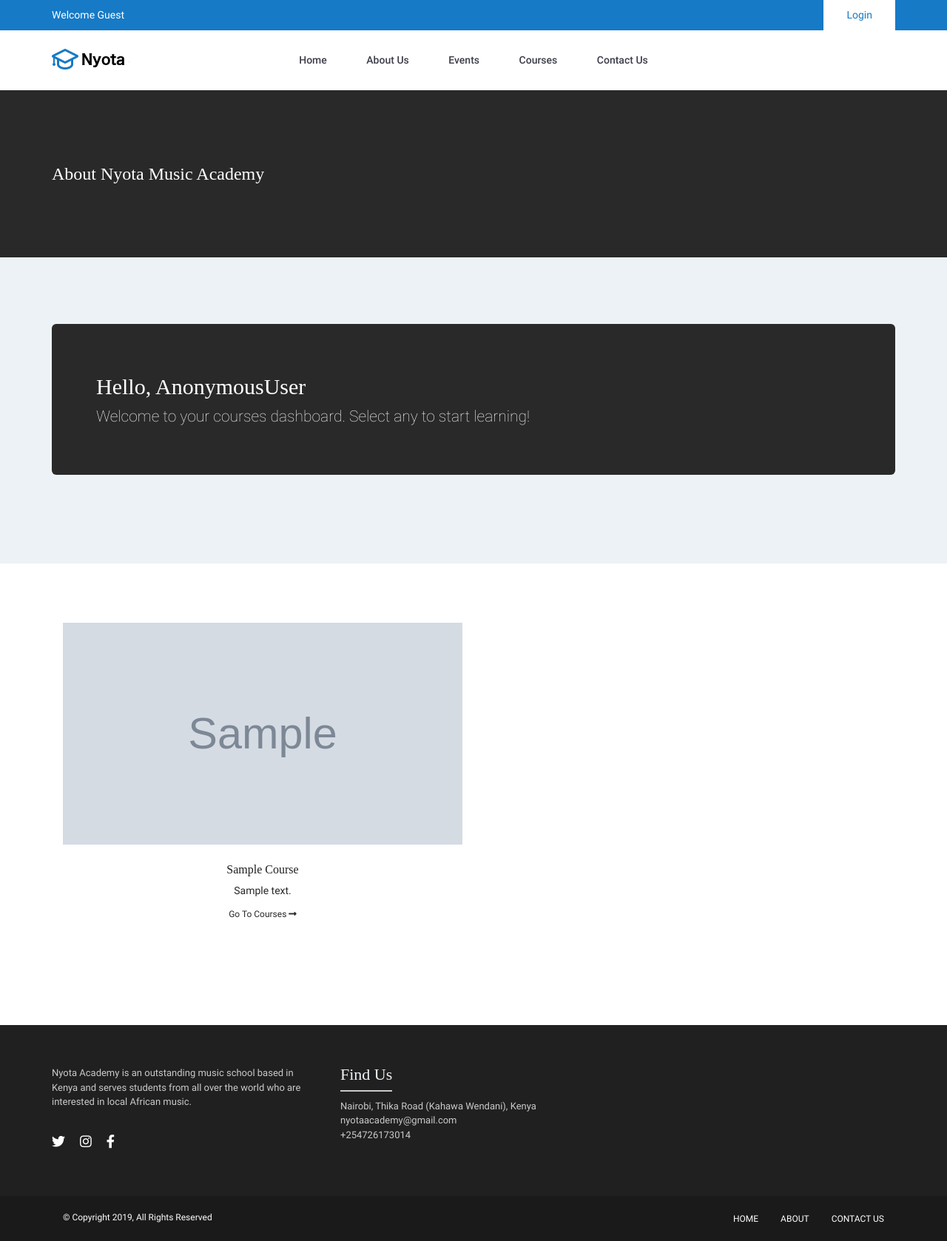
After one commit to xcixor/gathee, a Django app: template src/core/subscriptions/templates/student/user_courses.html in a window 1280 px wide. The commit adds this page. Shown: the whole page at 74% size. Run offline with Django 3.2, Linux system fonts and the light colour scheme; the template is opened without the code that fills it: most values are stand-ins (such as "Sample title", 1, 10 or a date in 2020); grey boxes marked "Sample" are stand-in pictures; grey boxes labelled with a size stand in for pictures from a placeholder-image service; parts of the project's set-up code (start-up, migrations or seed data) failed here and were passed over; some libraries are stand-ins or nearby versions; some web fonts are replaced.

Commit message:
feat(user courses): add user courses dashboard

```diff
--- a/src/core/subscriptions/application/students/students_data.py
+++ b/src/core/subscriptions/application/students/students_data.py
@@ -31,3 +31,8 @@ def students_total():
     """
     total_students = Student.objects.all().count()
     return total_students
+
+
+def get_user_courses(user):
+    """Returns a list of user courses."""
+    return Student.objects.filter(student=user)
--- a/src/core/subscriptions/presentation/urls.py
+++ b/src/core/subscriptions/presentation/urls.py
@@ -9,6 +9,7 @@ from subscriptions.presentation.courses.courses import (
 from subscriptions.presentation.lessons.lessons import course_lesson
 from subscriptions.presentation.about.about_page import about_page
 from subscriptions.presentation.contact.contact_page import contact
+from subscriptions.presentation.student.student import user_courses
 
 
 app_name = 'subscriptions'
@@ -24,5 +25,6 @@ urlpatterns = [
     path('purchase_course/<int:course_id>', send_course_request, name='purchase_course'),
     path('lesson/<int:lesson_id>', course_lesson, name='lesson'),
     path('about', about_page, name='about'),
-    path('contact', contact, name='contact')
+    path('contact', contact, name='contact'),
+    path('user_courses', user_courses, name='user_courses')
 ]
--- /dev/null
+++ b/src/core/subscriptions/static/css/student/student.css
@@ -0,0 +1,8 @@
+.jumbotron {
+    background-color: #292929;
+    color: white !important;
+}
+
+.jumbotron h2 {
+    color: white !important;
+}
--- a/src/core/subscriptions/templates/base.html
+++ b/src/core/subscriptions/templates/base.html
@@ -108,6 +108,7 @@
                                         <li><a href="/logout">Logout</a></li>
                                     </ul>
                                 </li>
+                                <li><a href="/user_courses">My Courses</a></li>
                                 {% endif %}
                             </ul>
                         </div>
--- a/src/core/subscriptions/templates/courses/courses.html
+++ b/src/core/subscriptions/templates/courses/courses.html
@@ -69,7 +69,7 @@
                             </div>
                             <div class="course_detail">
                                 <div class="course_faculty">
-                                    <!-- <img src="http://placehold.it/32X32" alt=""> --> <a href="instructor_dashboard.html">{{ course.instructor }}</a>
+                                    <a href="instructor_dashboard.html">{{ course.instructor }}</a>
                                 </div>
                             </div>
                             <p>{{ course.description }}</p>
--- /dev/null
+++ b/src/core/subscriptions/templates/student/user_courses.html
@@ -0,0 +1,54 @@
+{% extends 'base.html' %}
+{% load static %}
+{% block styles %}
+{{ block.super }}
+<link href="{% static 'css/student/student.css' %}" rel="stylesheet" type="text/css"/>
+{% endblock %}
+{% block content %}
+<!--Breadcrumb start-->
+<div class="ed_pagetitle" data-stellar-background-ratio="0.5" data-stellar-vertical-offset="0" style="background-image: url(http://placehold.it/921X533);">
+    <div class="ed_img_overlay"></div>
+        <div class="container">
+            <div class="row">
+                <div class="col-lg-6 col-md-4 col-sm-6">
+                    <div class="page_title">
+                        <h2>About Nyota Music Academy</h2>
+                    </div>
+                </div>
+            </div>
+        </div>
+    </div>
+    <!--Breadcrumb end-->
+
+    <!-- jumbotron start -->
+    <div class="ed_graysection ed_toppadder90 ed_bottompadder90">
+        <div class="container">
+            <div class="jumbotron">
+                <h2 class="display-4">Hello, {{ request.user }}</h1>
+                <p class="lead">Welcome to your courses dashboard. Select any to start learning!</p>
+                </p>
+            </div>
+        </div>
+    </div>
+    <!-- jumbotron end -->
+    <!-- courses section start -->
+    <div class="ed_transprentbg ed_toppadder80 ed_bottompadder80">
+        <div class="container">
+            {% for course in student_courses %}
+                <div class="col-lg-6 col-md-6 col-sm-12 col-xs-12">
+                    <div class="ed_team_member">
+                        <div class="ed_team_member_img">
+                            <img src="{{ course.course.course_image.url }}" alt="{{ tutor }}" height="300px" width="100%">
+                        </div>
+                        <div class="ed_team_member_description">
+                            <h4>{{ course.course.title }}</h4>
+                            <p>{{ course.course.description }}</p>
+                            <a href="/course/{{ course.course.pk }}" class="ed_getinvolved">Go to Courses <i class="fas fa-long-arrow-alt-right"></i></a>
+                        </div>
+                    </div>
+                </div>
+            {% endfor %}
+        </div><!-- /.container -->
+    </div>
+    <!-- courses section end -->
+{% endblock %}
```
Also changed, not shown: src/core/subscriptions/presentation/courses/courses.py (+6 -2 lines), src/core/subscriptions/presentation/student/student.py (added, +13 -0 lines), src/core/subscriptions/presentation/student/__init__.py (added).
